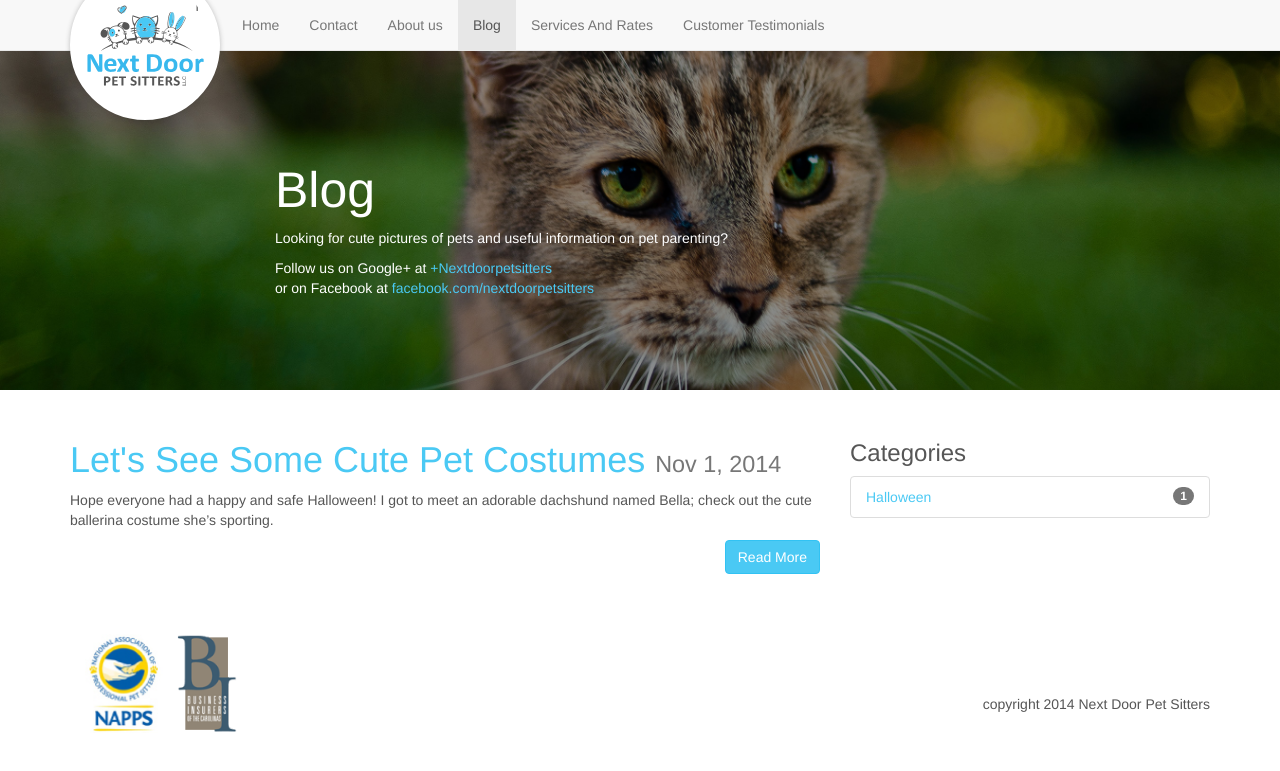
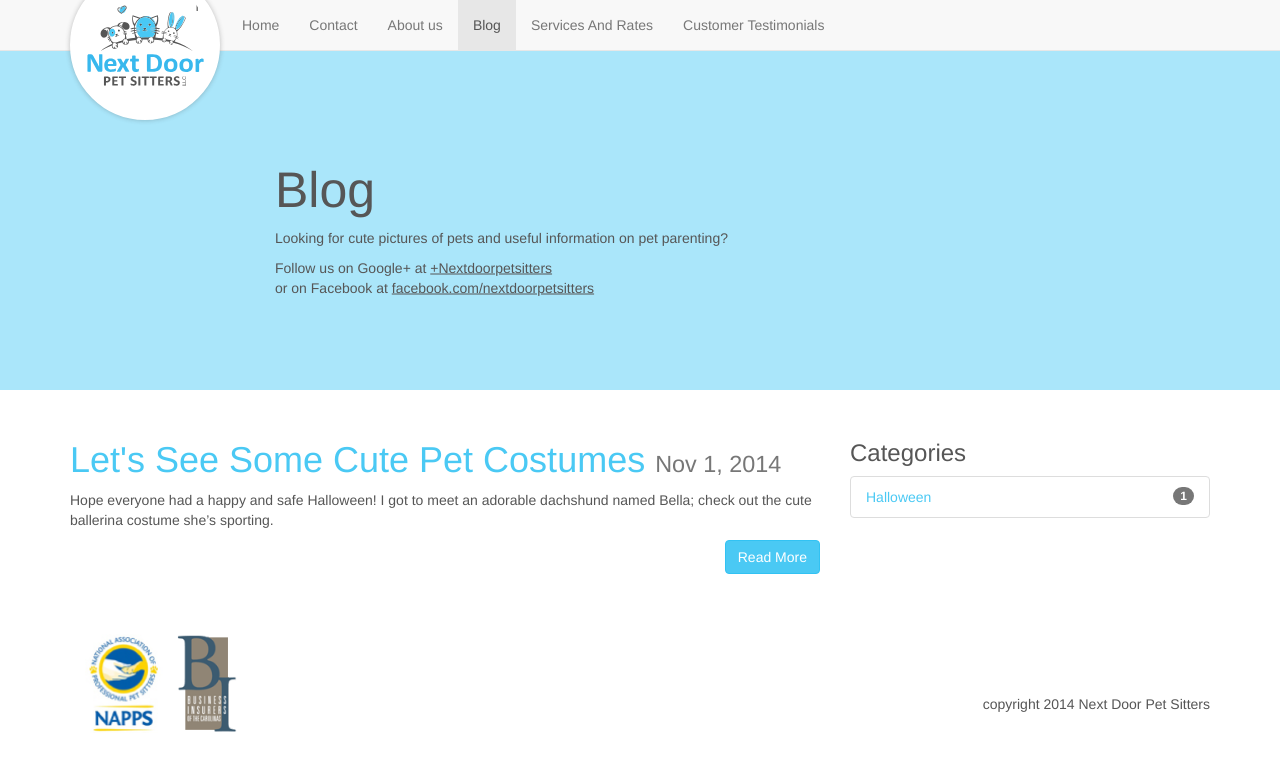
Before and after one commit to ndps/ndps.github.io, a Jekyll site: the page built from blog/index.html, in a window 1280 px wide. Shown: the top 771 px of the page. Built offline with Jekyll 4.4.1, drawn with Linux system fonts in a browser that asks for light colours; nearby versions of some CDN libraries.

Commit message:
master make boring by removing all the pretty pictures and add some style to the home intro

```diff
--- a/_sass/_intro.scss
+++ b/_sass/_intro.scss
@@ -4,7 +4,6 @@
   background-size: cover;
   background-position: 0;
   background-repeat: no-repeat;
-  color: #fff;
   .filter{
     height: 100%;
   }
@@ -14,8 +13,15 @@
   }
 }
 .converter{
-  max-width:500px;
-  margin-left: 5%;
+  @include clearfix;
+  max-width: 500px;
+  margin: 0 5%;
+  background: rgba(255, 255, 255, .7);
+  border-radius: 10px;
+  padding: 20px 20px 30px;
+  p{
+    margin-bottom: 30px;
+  }
 }
 .big-logo{
   background-image: url('/img/Next_Door_logo.svg');
--- a/_sass/fancy_title.scss
+++ b/_sass/fancy_title.scss
@@ -13,6 +13,10 @@
     margin-top: 0;
     color: lighten($text-color, 10%);
   }
+  a{
+    color: $text-color;
+    text-decoration: underline;
+  }
   &.description{
     text-align: left;
     height: 40%;
@@ -23,12 +27,17 @@
     background-color: transparent;
     background-position: center;
     color: #fff;
+
+    a{
+      color: $link-color;
+    }
   }
 }
 .post .fancy_title{
   text-align: left;
   height: 40%;
   min-height: 308px;
+
   &.page-image{
     h2{
       color: lighten($text-color, 50%);
--- a/blog/index.html
+++ b/blog/index.html
@@ -3,7 +3,6 @@ layout: blog
 title: Blog
 permalink: /blog/
 page_order: 3
-image: blog.jpg
 description: Looking for cute pictures of pets and useful information on pet parenting?
 social: true
 ---
```
Also changed, not shown: about/index.md (+0 -1 lines).
